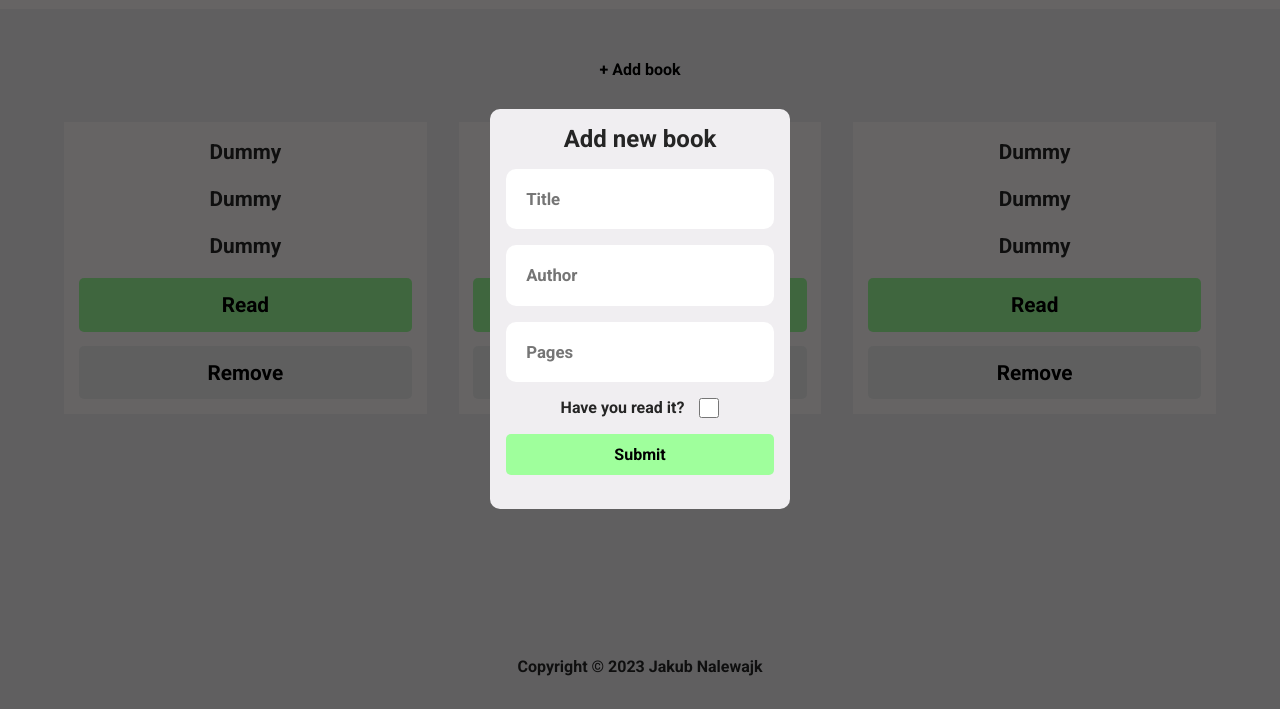
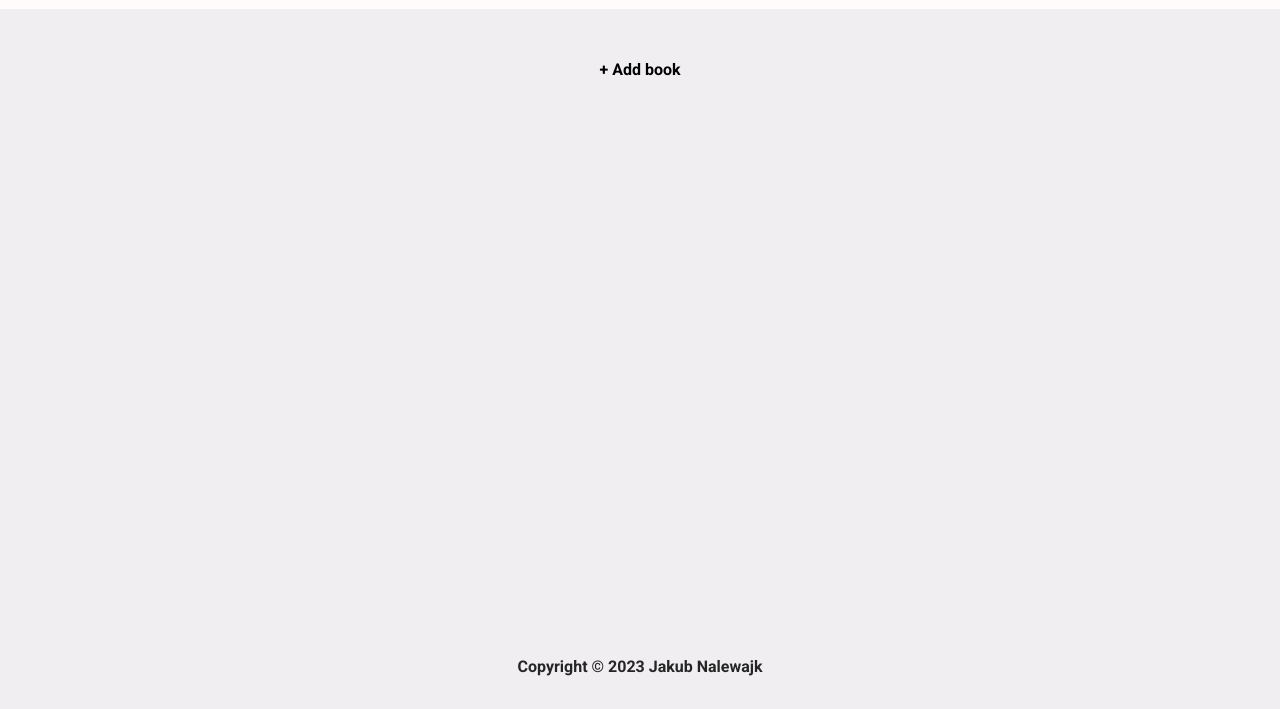
Before and after one commit to jaqubowsky/library-project, a plain HTML site: page index.html in a window 1280 px wide. Shown: the part 91-800 px from the top of the page. Drawn offline with Linux system fonts and the light colour scheme.

Commit message:
Fix layout

```diff
--- a/index.html
+++ b/index.html
@@ -14,35 +14,8 @@
       </div>
     </header>
     <main class="main container">
-      <button class="btn btn-add">+ Add book</button>
-      <div class="book-grid-section">
-        <div class="book-card" data-book>
-          <p class="book-card-title" data-title>Dummy</p>
-          <p class="book-card-author" data-author>Dummy</p>
-          <p class="book-pages-read" data-pages-read>Dummy</p>
-          <div class="btn-group">
-            <button class="btn btn-read active">Read</button>
-            <button class="btn btn-remove">Remove</button>
-          </div>
-        </div>
-        <div class="book-card" data-book>
-          <p class="book-card-title" data-title>Dummy</p>
-          <p class="book-card-author" data-author>Dummy</p>
-          <p class="book-pages-read" data-pages-read>Dummy</p>
-          <div class="btn-group">
-            <button class="btn btn-read active">Read</button>
-            <button class="btn btn-remove">Remove</button>
-          </div>
-        </div>
-        <div class="book-card" data-book>
-          <p class="book-card-title" data-title>Dummy</p>
-          <p class="book-card-author" data-author>Dummy</p>
-          <p class="book-pages-read" data-pages-read>Dummy</p>
-          <div class="btn-group">
-            <button class="btn btn-read active">Read</button>
-            <button class="btn btn-remove">Remove</button>
-          </div>
-        </div>
+      <button class="btn btn-add" id="addBookBtn">+ Add book</button>
+      <div class="book-grid-section" id="booksSection">
       </div>
     </main>
     <footer class="footer">
@@ -54,20 +27,43 @@
         Jakub Nalewajk
       </p>
     </footer>
-    <div class="modal-add-book">
+    <div class="modal-add-book" id="modalBackground">
       <div class="modal-content">
         <form class="modal-form">
           <h2 class="modal-title">Add new book</h2>
-          <input type="text" placeholder="Title" class="input" required />
-          <input type="text" placeholder="Author" class="input" required />
-          <input type="number" placeholder="Pages" class="input" required />
+          <input
+            type="text"
+            placeholder="Title"
+            class="input"
+            data-title-input
+            required
+          />
+          <input
+            type="text"
+            placeholder="Author"
+            class="input"
+            data-author-input
+            required
+          />
+          <input
+            type="number"
+            placeholder="Pages"
+            class="input"
+            data-pages-input
+            required
+          />
           <div class="isread">
             <label for="checkbox" class="checkbox-label"
               >Have you read it?</label
             >
-            <input type="checkbox" name="checkbox" class="checkbox" />
+            <input
+              type="checkbox"
+              name="checkbox"
+              class="checkbox"
+              data-checkbox
+            />
           </div>
-          <button type="submit" value="Submit" class="btn btn-submit">
+          <button id="submitBtn" value="Submit" class="btn btn-submit">
             Submit
           </button>
         </form>
--- a/styles.css
+++ b/styles.css
@@ -81,6 +81,7 @@ body {
   border-radius: 5px;
   outline: none;
   font-size: inherit;
+  cursor: pointer;
 }
 
 .btn-add {
@@ -124,7 +125,7 @@ body {
 }
 
 /* MODAL */
-.active {
+.modal-add-book.active {
   display: block;
 }
 
@@ -137,6 +138,7 @@ body {
 }
 
 .modal-add-book {
+  display: none;
   position: absolute;
   width: 100%;
   height: 100%;
```
